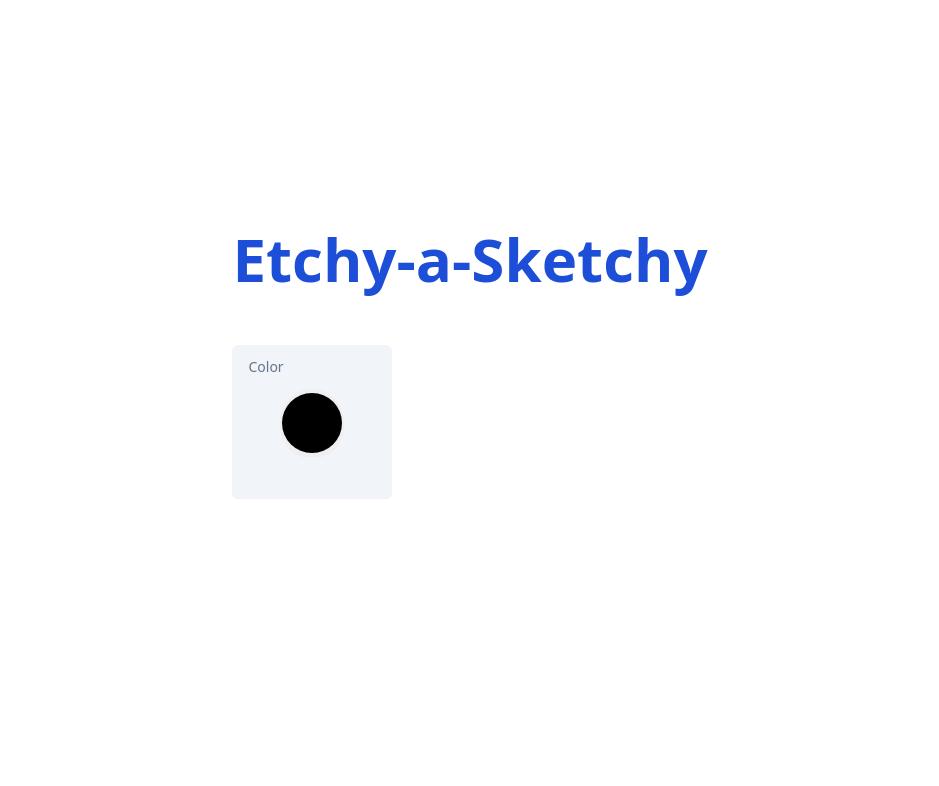
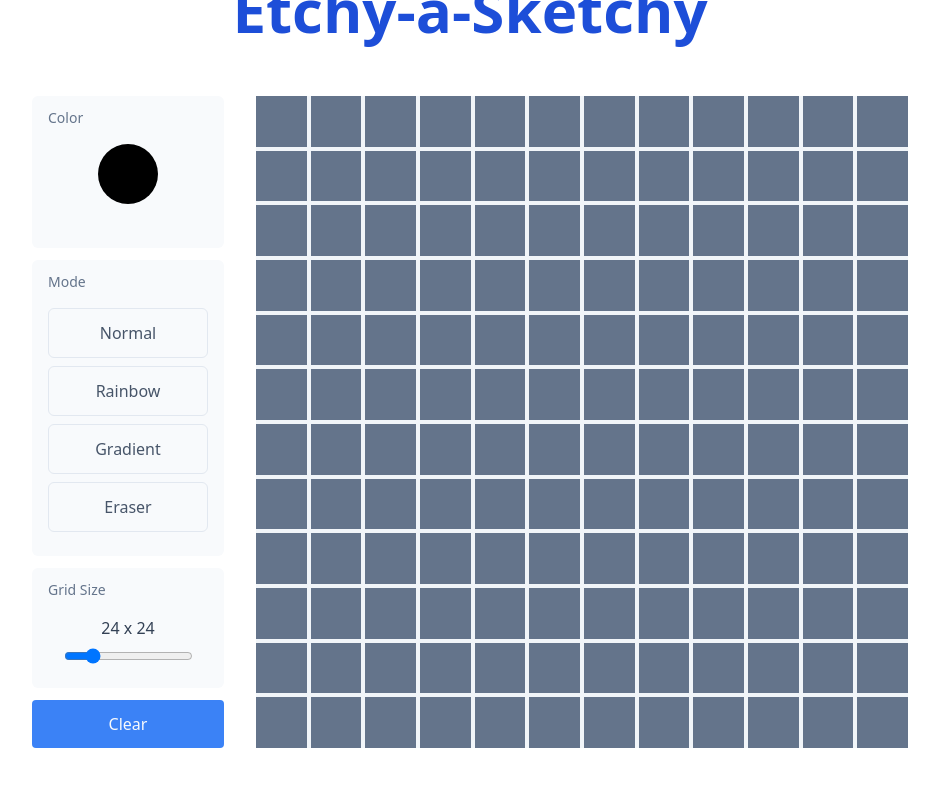
Before and after one commit to JordanBrittain/etch-a-sketch, a website: page index.html in a window 1280 px wide. Shown: the whole page, without its empty margins (170-1109 px from the left). Drawn offline with Linux system fonts and the light colour scheme.

Commit message:
finished building UI & created grid size functionality

```diff
--- a/index.html
+++ b/index.html
@@ -6,19 +6,43 @@
     <meta name="viewport" content="width=device-width, initial-scale=1.0">
     <title>Document</title>
     <link rel="stylesheet" href="./output.css">
+    <script src="./javascript.js" defer></script>
 </head>
+
 
 <body class="h-screen flex flex-col items-center justify-center">
     <div class="-translate-y-9 flex flex-col items-center gap-14">
     <h1 class="text-6xl text-blue-700 font-bold">Etchy-a-Sketchy</h1>
-    <div class="w-full flex flex-row gap-8 items-start">
-        <div class="w-40 flex flex-col gap-3">
-            <div class="bg-slate-100 w-full rounded-md items-center justify-center relative flex pt-11 pb-10">
+    <div class="flex flex-row gap-8 items-start">
+        <div class="w-48 flex flex-col gap-3">
+
+            <div class="bg-slate-50 w-full rounded-md items-center justify-center relative flex pt-11 pb-10">
                 <p class="text-sm text-slate-500 absolute left-4 top-3">Color</p>
-                <div class="rounded-full overflow-hidden">
-                <input class="w-auto h-auto border-none m-0 p-0 cursor-pointer appearance-none" type="color">
+
+                <input class="w-auto h-auto relative border-none m-0 p-0 cursor-pointer appearance-none hover:scale-105 transition-all bg-transparent" type="color">
+
             </div>
+
+            <div class="bg-slate-50 w-full rounded-md items-center justify-center relative flex flex-col gap-2 px-4 pt-12 pb-6">
+                <p class="text-sm text-slate-500 absolute left-4 top-3">Mode</p>
+                <button class="w-full rounded-md border border-slate-200 text-base text-slate-600 py-3 bg-slate-50 hover:bg-slate-300 transition-all">Normal</button>
+                <button class="w-full rounded-md border border-slate-200 text-base text-slate-600 py-3 bg-slate-50 hover:bg-slate-300 transition-all">Rainbow</button>
+                <button class="w-full rounded-md border border-slate-200 text-base text-slate-600 py-3 bg-slate-50 hover:bg-slate-300 transition-all">Gradient</button>
+                <button class="w-full rounded-md border border-slate-200 text-base text-slate-600 py-3 bg-slate-50 hover:bg-slate-300 transition-all">Eraser</button>
             </div>
+
+            <div class="bg-slate-50 w-full rounded-md items-center justify-center relative flex flex-col gap-2 px-5 pt-12 pb-6">
+                <p class="text-sm text-slate-500 absolute left-4 top-3">Grid Size</p>
+                <p class="text-base text-slate-700 text-center">24 x 24</p>
+                <input id="dimension-selector" type="range" min="1" max="60" value="12">
+            </div>
+
+            <button class="w-full bg-blue-500 hover:bg-blue-600 transition-all text-slate-50 text-base py-3 rounded">Clear</button>
+
+            </div>
+
+            <div id="canvas" class="aspect-square bg-slate-100 rounded h-[652px] w-auto flex flex-col gap-1"></div>
+
         </div>
 
     </div>
--- a/javascript.js
+++ b/javascript.js
@@ -0,0 +1,54 @@
+
+let canvas = document.querySelector('#canvas');
+let dimensionSelector = document.querySelector('#dimension-selector');
+
+
+
+
+
+
+
+
+
+
+function getWidthDimension() {
+    return dimensionSelector.value;
+}
+
+//let chosenWidth = getWidthDimension;
+
+
+
+function createCanvasGrid() {
+    let chosenWidth = getWidthDimension();
+    console.log(chosenWidth);
+
+    while (canvas.firstChild) {
+        canvas.removeChild(canvas.firstChild);
+      }
+
+for (let index = 0; index < chosenWidth; index++) {
+
+    let row = document.createElement('div');
+    row.classList.add('flex', 'flex-row', 'w-full', 'flex-1', 'gap-1');
+
+for (let index = 0; index < chosenWidth; index++) {
+    let cell = document.createElement('div');
+    cell.classList.add('bg-slate-500', 'flex-1', 'h-full');
+
+    row.appendChild(cell);
+
+}
+
+canvas.appendChild(row);
+
+}
+
+
+};
+
+createCanvasGrid();
+
+dimensionSelector.addEventListener("input", createCanvasGrid);
+
+//createCanvasGrid(chosenWidth);
--- a/tailwind.config.js
+++ b/tailwind.config.js
@@ -1,6 +1,6 @@
 /** @type {import('tailwindcss').Config} */
 module.exports = {
-  content: ['./index.html'],
+  content: ['./index.html', './javascript.js'],
   theme: {
     extend: {},
   },
```
Also changed, not shown: input.css (line endings or trailing spaces), output.css.
